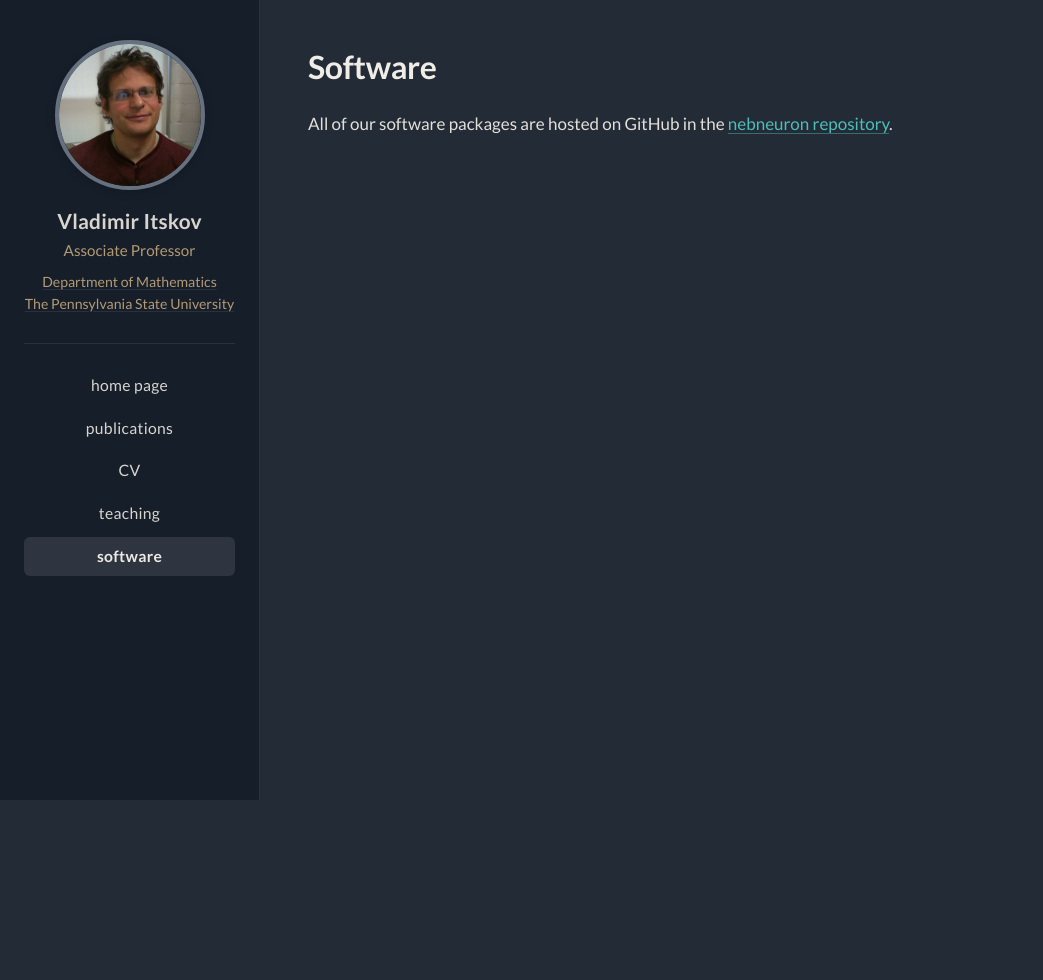
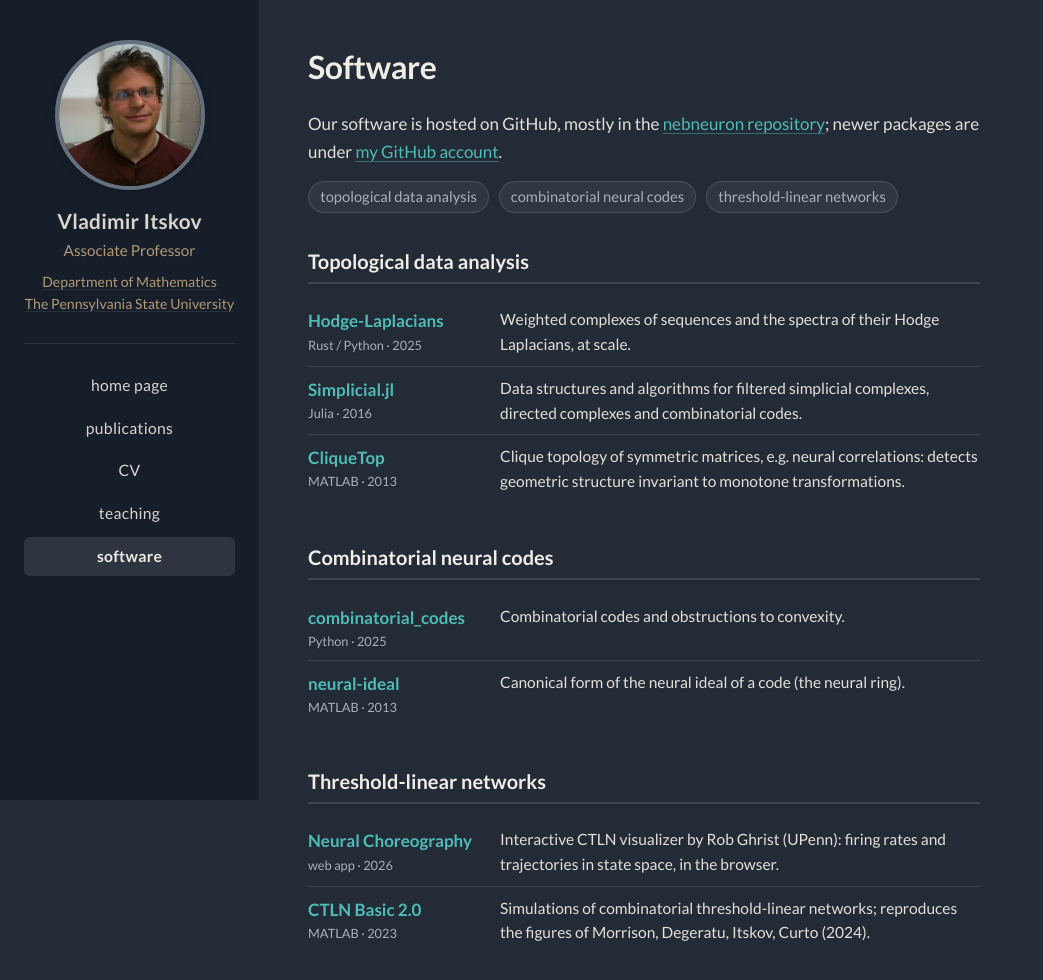
Before and after one commit to vitskov/homepage, a plain HTML site: page software.html in a window 1280 px wide. Shown: the whole page, without its empty margins (0-1043 px from the left). Before the commit the page ends 800 px from the top, so only its background shows below. Drawn offline with Linux system fonts and the light colour scheme.

Commit message:
Software page: list packages by area, newest first
Topological data analysis, combinatorial neural codes and threshold-linear
networks, with a compact one-row-per-package layout.

Co-Authored-By: Claude Opus 5.5 <noreply@anthropic.com>

```diff
--- a/software.html
+++ b/software.html
@@ -34,8 +34,70 @@
 
   <h1>Software</h1>
 
-  <!-- To add a package or note: add another <p>...</p> -->
-  <p>All of our software packages are hosted on GitHub in the <a href="https://github.com/nebneuron">nebneuron repository</a>.</p>
+  <p>Our software is hosted on GitHub, mostly in the <a href="https://github.com/nebneuron">nebneuron repository</a>; newer packages are under <a href="https://github.com/vitskov">my GitHub account</a>.</p>
+
+  <ul class="jumplist">
+    <li><a href="#tda">topological data analysis</a></li>
+    <li><a href="#codes">combinatorial neural codes</a></li>
+    <li><a href="#tlns">threshold-linear networks</a></li>
+  </ul>
+
+
+  <!-- To add a package: copy one <li>...</li> block, paste it in place (newest first), edit the text -->
+  <h2 id="tda">Topological data analysis</h2>
+  <ul class="software">
+
+    <li>
+      <span class="pkg"><a href="https://github.com/vitskov/Hodge-Laplacians">Hodge-Laplacians</a> <span class="lang">Rust / Python &middot; 2025</span></span>
+      <span class="what">Weighted complexes of sequences and the spectra of their Hodge Laplacians, at scale.</span>
+    </li>
+
+    <li>
+      <span class="pkg"><a href="https://github.com/nebneuron/Simplicial.jl">Simplicial.jl</a> <span class="lang">Julia &middot; 2016</span></span>
+      <span class="what">Data structures and algorithms for filtered simplicial complexes, directed complexes and combinatorial codes.</span>
+    </li>
+
+    <li>
+      <span class="pkg"><a href="https://github.com/nebneuron/clique-top">CliqueTop</a> <span class="lang">MATLAB &middot; 2013</span></span>
+      <span class="what">Clique topology of symmetric matrices, e.g. neural correlations: detects geometric structure invariant to monotone transformations.</span>
+    </li>
+
+  </ul>
+
+
+  <!-- To add a package: copy one <li>...</li> block, paste it in place (newest first), edit the text -->
+  <h2 id="codes">Combinatorial neural codes</h2>
+  <ul class="software">
+
+    <li>
+      <span class="pkg"><a href="https://github.com/nebneuron/combinatorial_codes">combinatorial_codes</a> <span class="lang">Python &middot; 2025</span></span>
+      <span class="what">Combinatorial codes and obstructions to convexity.</span>
+    </li>
+
+    <li>
+      <span class="pkg"><a href="https://github.com/nebneuron/neural-ideal">neural-ideal</a> <span class="lang">MATLAB &middot; 2013</span></span>
+      <span class="what">Canonical form of the neural ideal of a code (the neural ring).</span>
+    </li>
+
+  </ul>
+
+
+  <!-- To add a package: copy one <li>...</li> block, paste it in place (newest first), edit the text -->
+  <h2 id="tlns">Threshold-linear networks</h2>
+  <ul class="software">
+
+    <li>
+      <span class="pkg"><a href="https://neural-choreography.prof-g.chatgpt.site/">Neural Choreography</a> <span class="lang">web app &middot; 2026</span></span>
+      <span class="what">Interactive CTLN visualizer by Rob Ghrist (UPenn): firing rates and trajectories in state space, in the browser.</span>
+    </li>
+
+    <li>
+      <span class="pkg"><a href="https://github.com/nebneuron/CTLN-Basic-2.0">CTLN Basic 2.0</a> <span class="lang">MATLAB &middot; 2023</span></span>
+      <span class="what">Simulations of combinatorial threshold-linear networks; reproduces the figures of Morrison, Degeratu, Itskov, Curto (2024).</span>
+    </li>
+
+
+  </ul>
 
 </main>
 
--- a/style.css
+++ b/style.css
@@ -331,3 +331,26 @@ p { margin: 0 0 1rem; }
   .content { max-width: none; padding: 0; }
   a { color: inherit; text-decoration: none; }
 }
+
+/* ---------- software list ---------- */
+.software { list-style: none; margin: 0; padding: 0; }
+.software li {
+  display: grid;
+  grid-template-columns: 11rem 1fr;
+  gap: 0 1rem;
+  padding: 0.55rem 0;
+  border-bottom: 1px solid var(--rule);
+}
+.software li:last-child { border-bottom: 0; }
+.software .pkg a { font-weight: 700; text-decoration: none; }
+.software .lang {
+  display: block;
+  font-size: 0.8rem;
+  color: var(--ink-muted);
+}
+.software .what { font-size: 0.97rem; }
+
+@media (max-width: 720px) {
+  .software li { grid-template-columns: 1fr; }
+  .software .lang { display: inline; margin-left: 0.4rem; }
+}
```
